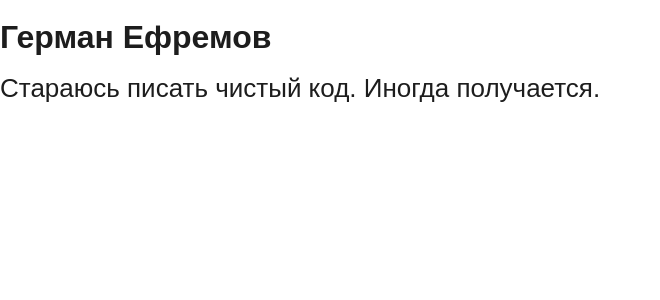
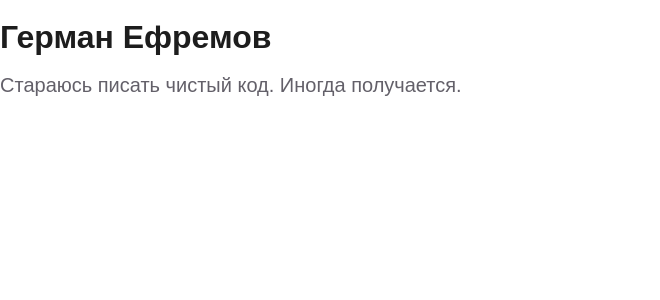
Before and after one commit to pleknos/promosite, a Vue app: page / in a window 1280 px wide. Shown: the top 300 px of the page, without its empty margins (0-660 px from the left). Built offline with nearby package versions, Linux system fonts and the light colour scheme.

Commit message:
add more styling

```diff
--- a/src/assets/css/typography.css
+++ b/src/assets/css/typography.css
@@ -15,9 +15,17 @@ h1, .h1 {
 h2, .h2 {
   margin: 1rem 0 1.5rem;
 
-  font-size: 2.6rem;
+  font-size: 2rem;
   font-weight: 500;
   line-height: 1;
 
-  color: var(--color-black);
+  color: var(--color-darker);
 }
+
+p {
+  margin: .7rem 0;
+
+  font-size: 1.6rem;
+  font-weight: 500;
+  color: var(--color-dark);
+}
--- a/src/assets/css/variables.css
+++ b/src/assets/css/variables.css
@@ -7,7 +7,7 @@
   --color-lighter: #f8f8f8;
   --color-light: #e6e6e6;
   --color-base: #dbdbdb;
-  --color-dark: #9b9b9b;
+  --color-dark: #999999;
   --color-darker: #636069;
   --color-black: #1d1d1d;
 
```
